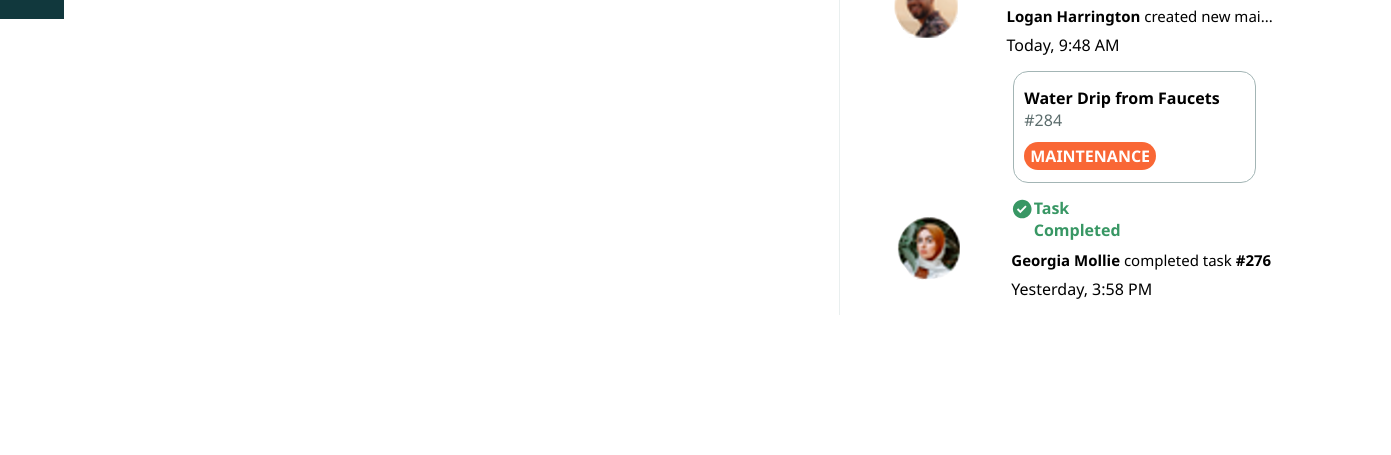
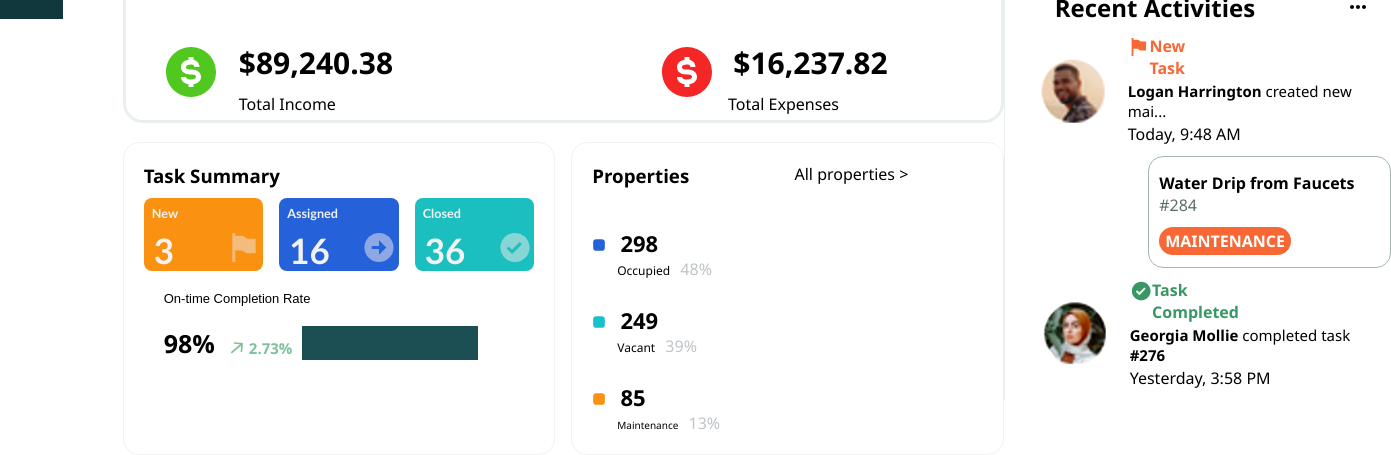
Before and after one commit to jmoc3/CurriculumVitae, a plain HTML site: page index.html in a window 1280 px wide. Shown: the part 781-1236 px from the top of the page, 1391 px wide, since content can reach past the window. Before the commit the page ends 1096 px from the top, so only its background shows below. Drawn offline with Linux system fonts and the light colour scheme.

Commit message:
nuevos cambios:)

```diff
--- a/index.html
+++ b/index.html
@@ -76,7 +76,7 @@
 
     </nav>
 
-    <!-- <div class="mitad">
+    <div class="mitad">
 
         <div class="header">
             <span class="Title">Dashboard</span>
@@ -106,13 +106,9 @@
                     <p>Total Income <span class="descripcion">Total Expenses</span></p>
             </div>
             </div>
-        </div>
-    </div> -->
 
+            <div class="hijos">
 
-
-    <!-- <div class="hijos">
-        aaa
                 <div class="parte1">
 
                     <h3>Task Summary</h3>
@@ -180,8 +176,11 @@
                         <div class="contGrafi">
                             <div class="numerosGrafica">
                                 <span >98%</span>
+                                <div class="gra">
                                     <svg xmlns="http://www.w3.org/2000/svg" width="24" height="20" viewBox="0 0 24 24" style="fill: #7DC09C;transform:rotate(140deg) ;"><path d="M21 11H6.414l5.293-5.293-1.414-1.414L2.586 12l7.707 7.707 1.414-1.414L6.414 13H21z"></path></svg>
                                     <span class="num2">2.73%</span>
+                                </div>
+
                             </div>
 
                             <div class="grafica">
@@ -210,7 +209,7 @@
                             </div>
 
                             <div class="spans">
-                        <span style="font-weight: lighter; font-size: 15px; margin-left: 25px;">Occupied</span>
+                                <span style="font-weight: lighter; font-size: 12px; margin-left: 25px;">Occupied</span>
                                 <span style="color:#BEC4C7 ;  margin-left: 6px">48%</span>
 
                             </div>
@@ -226,7 +225,7 @@
                             </div>
 
                             <div class="spans">
-                        <span style="font-weight: lighter; font-size: 15px; margin-left: 25px;" >Vacant</span>
+                                <span style="font-weight: lighter; font-size: 12px; margin-left: 25px;" >Vacant</span>
                                 <span style="color:#BEC4C7 ;  margin-left: 6px">39%</span>
 
                             </div>
@@ -235,14 +234,14 @@
 
                         </div>
 
-                <div class="propiedad2">
+                        <div class="propiedad3">
                             <div class="numeroyCuadrito">
                                 <svg xmlns="http://www.w3.org/2000/svg" width="14" height="" viewBox="0 0 24 24" style="fill: #FA9111; transform: rotate(90deg);msFilter:progid:DXImageTransform.Microsoft.BasicImage(rotation=1);"><path d="M17 2H7C4.243 2 2 4.243 2 7v10c0 2.757 2.243 5 5 5h10c2.757 0 5-2.243 5-5V7c0-2.757-2.243-5-5-5z"></path></svg>
                                 <span>85</span>
                             </div>
 
                             <div class="spans">
-                        <span style="font-weight: lighter; font-size: 15px; margin-left: 25px;">Maintenance</span>
+                                <span style="font-weight: lighter; font-size: 10px; margin-left: 25px;">Maintenance</span>
                                 <span style="color:#BEC4C7 ; margin-left: 6px" >13%</span>
 
                             </div>
@@ -260,7 +259,23 @@
 
                 </div>
 
-    </div> -->
+            </div>
+        </div>
+
+
+
+
+
+
+
+
+
+
+
+
+    </div>
+
+
 
 
 
--- a/style.css
+++ b/style.css
@@ -101,6 +101,17 @@ nav{
     align-items: center;
     block-size:20%;
     justify-content: space-evenly;
+}
+
+/*no se si salga bien :) att pao */
+.mitad {
+
+    /*width:50% ;*/
+    display: flex;
+    block-size: fit-content;
+    flex-direction: column;
+
+
 }
 
 
@@ -242,15 +253,21 @@ nav{
 }
 
 
+/*parte pao */
+
+
 .hijos{
+
     display: flex;
-   padding: 20px;
+    padding-left: 60px;
+    padding-top: 19px;
+    gap: 1rem;
 }
 
 
 
 .parte1{
-    width: 23% ;
+    width:50% ;
     background-color: #FFFFFF;
     border-radius: 1rem;
     border: thin solid #F2F2F2 ;
@@ -263,29 +280,26 @@ nav{
     width: 100%;
     display: flex;
     gap: 1rem;
-    /* padding:10px
-    ; */
-
 
 
 }
 
 .parte1 h3{
-    padding-bottom: 20px;
+    padding-bottom: 10px;
 }
 
 .parte1 h4{
     color: #F2F2F2;
     font-family: 'Trebuchet MS', 'Lucida Sans Unicode', 'Lucida Grande', 'Lucida Sans', Arial, sans-serif;
-    font-size: 0.75rem;
-    padding: 1rem;
+    font-size: 0.79rem;
+    padding: 0.5rem;
 }
 
 
 
 .parte1 .cuadro1{
 
-    width: 30%;
+    width: 35%;
     background-color: var(--naranja);
     border-radius: 0.5rem;
     overflow: hidden;
@@ -296,7 +310,7 @@ nav{
 
 
 .parte1 .cuadro2{
-    width: 30%;
+    width: 35%;
     background-color: #2561D9;
     border-radius: 0.5rem;
     overflow: hidden;
@@ -305,18 +319,19 @@ nav{
 
 
 .parte1 .cuadro3{
-    width: 30%;
+    width: 35%;
     background-color: #1BBFBF;
     border-radius: 0.5rem;
     overflow: hidden;
 }
 
 .partes span{
-    padding: 5px;
+
     color: #F2F2F2;
     font-family: 'Gill Sans', 'Gill Sans MT', Calibri, 'Trebuchet MS', sans-serif;
-    font-size: 30px;
+    font-size: 35px;
     font-weight: bold;
+    margin-left: 10px;
 }
 
 .icones{
@@ -324,8 +339,8 @@ nav{
 
     opacity: 0.5;
     position: absolute;
-    left: 75%;
-    top: 5%;
+    left: 67%;
+    top: 2%;
 
 
 }
@@ -349,11 +364,16 @@ nav{
 
 .contGrafi{
     display: flex;
+}
 
+.gra{
+    display: flex;
+    margin-top: 12px;
 }
 
 .numerosGrafica {
    padding-left: 20px;
+   display: flex;
 }
 
 .numerosGrafica span {
@@ -371,6 +391,7 @@ nav{
 }
 
 .grafica{
+    background-color: #1B4F53;
     width: 45%;
 }
 
@@ -389,7 +410,7 @@ nav{
 .parte2{
     display: grid;
     grid-template-areas: "a b";
-    width: 23% ;
+    width: 50% ;
     background-color: #FFFFFF;
     border-radius: 1rem;
     border: thin solid #F2F2F2 ;
@@ -423,7 +444,7 @@ nav{
 
 
 
-
+/*hasta aca va lo mio :) */
 
 
 
```
Lines whose indentation alone changed are shown as unchanged.
